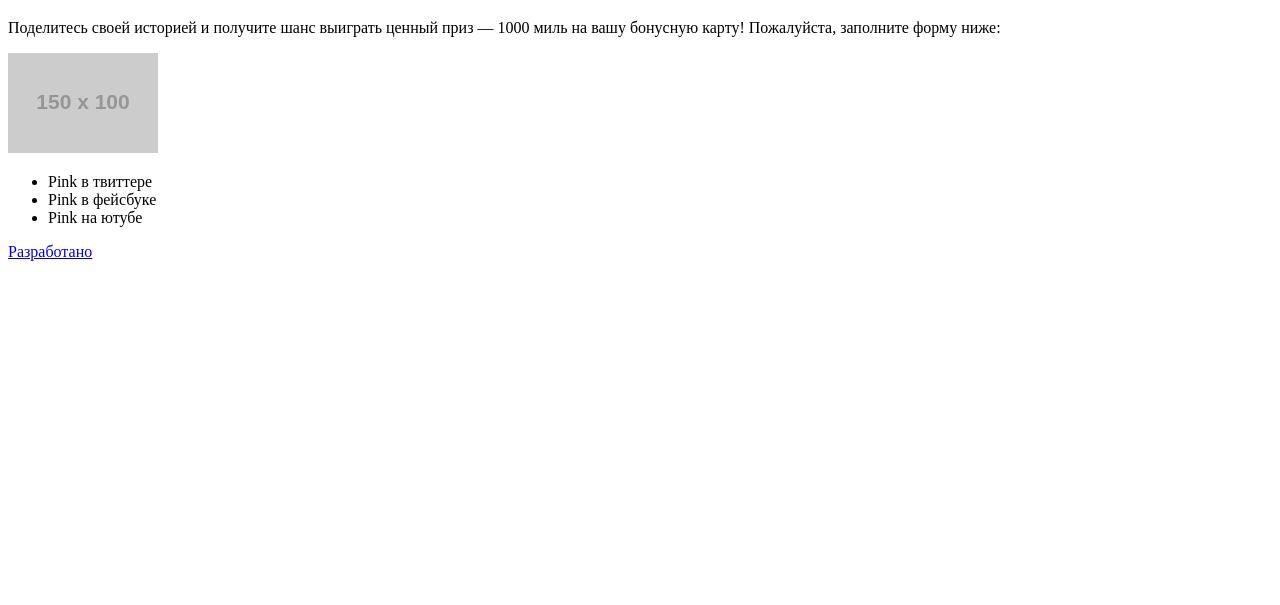
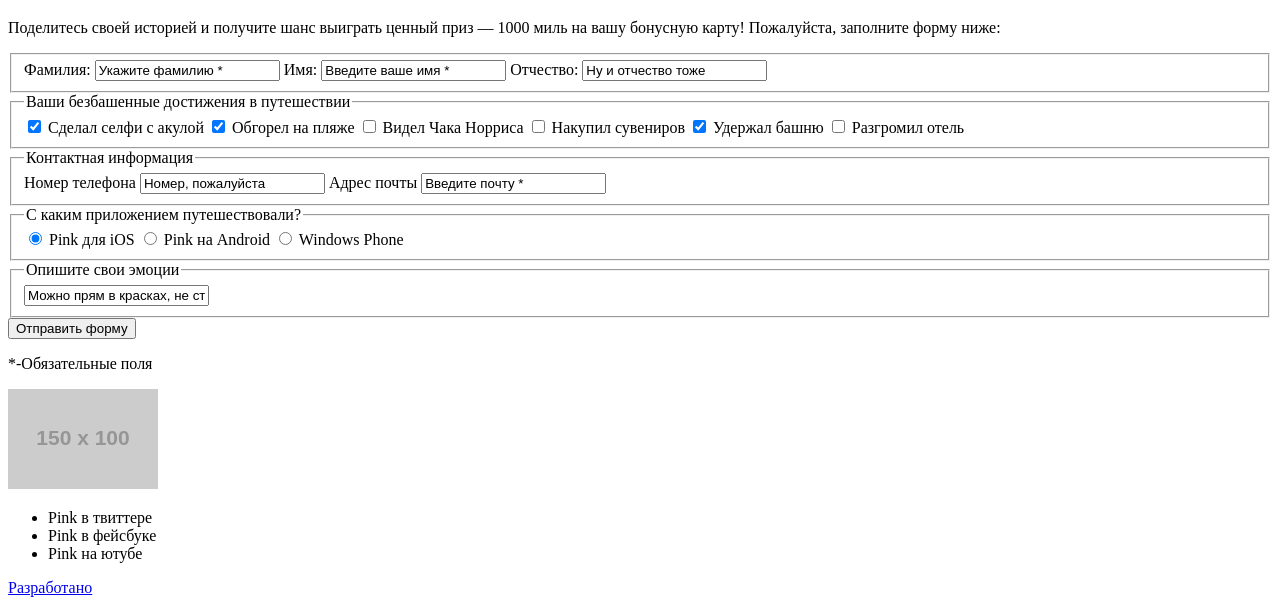
Before and after one commit to nikita-vladimirov/841063-pink-16, a website: page source/form.html in a window 1280 px wide. Shown: the part 282-887 px from the top of the page. Before the commit the page ends 800 px from the top, so only its background shows below. Drawn offline with Linux system fonts and the light colour scheme; placeholder pictures from the web are drawn by us.

Commit message:
Завершает основную разметку страниц

```diff
--- a/source/form.html
+++ b/source/form.html
@@ -25,11 +25,55 @@
         </ul>
       </nav>
     </header>
-    <main class="form-main">
-      <h1 class="form-main__heading">Конкурс на самое безбашенное путешествие с Пинк</h1>
-      <p class="form-main__description">Поделитесь своей историей и получите шанс выиграть ценный приз — 1000 миль на вашу бонусную карту! Пожалуйста, заполните форму ниже:</p>
-      <form action="https://echo.htmlacademy.ru" method="POST">
-
+    <main class="main">
+      <h1 class="main__heading">Конкурс на самое безбашенное путешествие с Пинк</h1>
+      <p class="main__description">Поделитесь своей историей и получите шанс выиграть ценный приз — 1000 миль на вашу бонусную карту! Пожалуйста, заполните форму ниже:</p>
+      <form class="main__form" action="https://echo.htmlacademy.ru" method="POST">
+        <fieldset class="form-item">
+          <label class="form-item__description" for="surname">Фамилия:</label>
+          <input class="form-item__text" type="text" id="surname" name="surname" value="Укажите фамилию *">
+          <label class="form-item__description" for="first-name">Имя:</label>
+          <input class="form-item__text" type="text" id="first-name"  name="first-name" value="Введите ваше имя *">
+          <label class="form-item__description" for="patronymic">Отчество:</label>
+          <input class="form-item__text" type="text" id="patronymic" name="patronymic" value="Ну и отчество тоже">
+        </fieldset>
+        <fieldset class="form-item">
+          <legend class="form-item__description">Ваши безбашенные достижения в путешествии</legend>
+          <input class="form-item__checkbox" type="checkbox" id="selfie" name="selfie" checked>
+          <label class="form-item__text" for="selfie">Сделал селфи с акулой</label>
+          <input class="form-item__checkbox" type="checkbox" id="beach" name="beach" checked>
+          <label class="form-item__text" for="beach">Обгорел на пляже</label>
+          <input class="form-item__checkbox" type="checkbox" id="chuck" name="chuck">
+          <label class="form-item__text" for="chuck">Видел Чака Норриса</label>
+          <input class="form-item__checkbox" type="checkbox" id="souvenirs" name="souvenirs">
+          <label class="form-item__text" for="souvenirs">Накупил сувениров</label>
+          <input class="form-item__checkbox" type="checkbox" id="tower" name="tower" checked>
+          <label class="form-item__text" for="tower">Удержал башню</label>
+          <input class="form-item__checkbox" type="checkbox" id="hotel" name="hotel">
+          <label class="form-item__text" for="hotel">Разгромил отель</label>
+        </fieldset>
+        <fieldset class="form-item">
+          <legend class="form-item__description">Контактная информация</legend>
+          <label class="form-item__description" for="phone">Номер телефона</label>
+          <input class="form-item__text" type="text" id="phone" name="phone" value="Номер, пожалуйста">
+          <label class="form-item__description" for="mail">Адрес почты</label>
+          <input class="form-item__text" type="text" id="mail" name="mail" value="Введите почту *">
+        </fieldset>
+        <fieldset class="form-item">
+          <legend class="form-item__description">С каким приложением путешествовали?</legend>
+          <input class="form-item__radio" type="radio" id="ios" name="os" checked>
+          <label class="form-item__text" for="ios">Pink для iOS</label>
+          <input class="form-item__radio" type="radio" id="android" name="os">
+          <label class="form-item__text" for="android">Pink на Android</label>
+          <input class="form-item__radio" type="radio" id="wp" name="os">
+          <label class="form-item__text" for="wp">Windows Phone</label>
+        </fieldset>
+        <fieldset class="form-item">
+            <legend class="form-item__description">Опишите свои эмоции</legend>
+            <input class="form-item__text" type="text" value="Можно прям в красках, не стесняясь в выражениях">
+        </fieldset>
+        <button class="main__btn" type="submit">Отправить форму</button>
+        <p class="main__description"><span class="form-item__description">*</span>-Обязательные поля</p>
       </form>
     </main>
     <footer class="footer">
```
Also changed, not shown: source/photo.html (+9 -10 lines).
